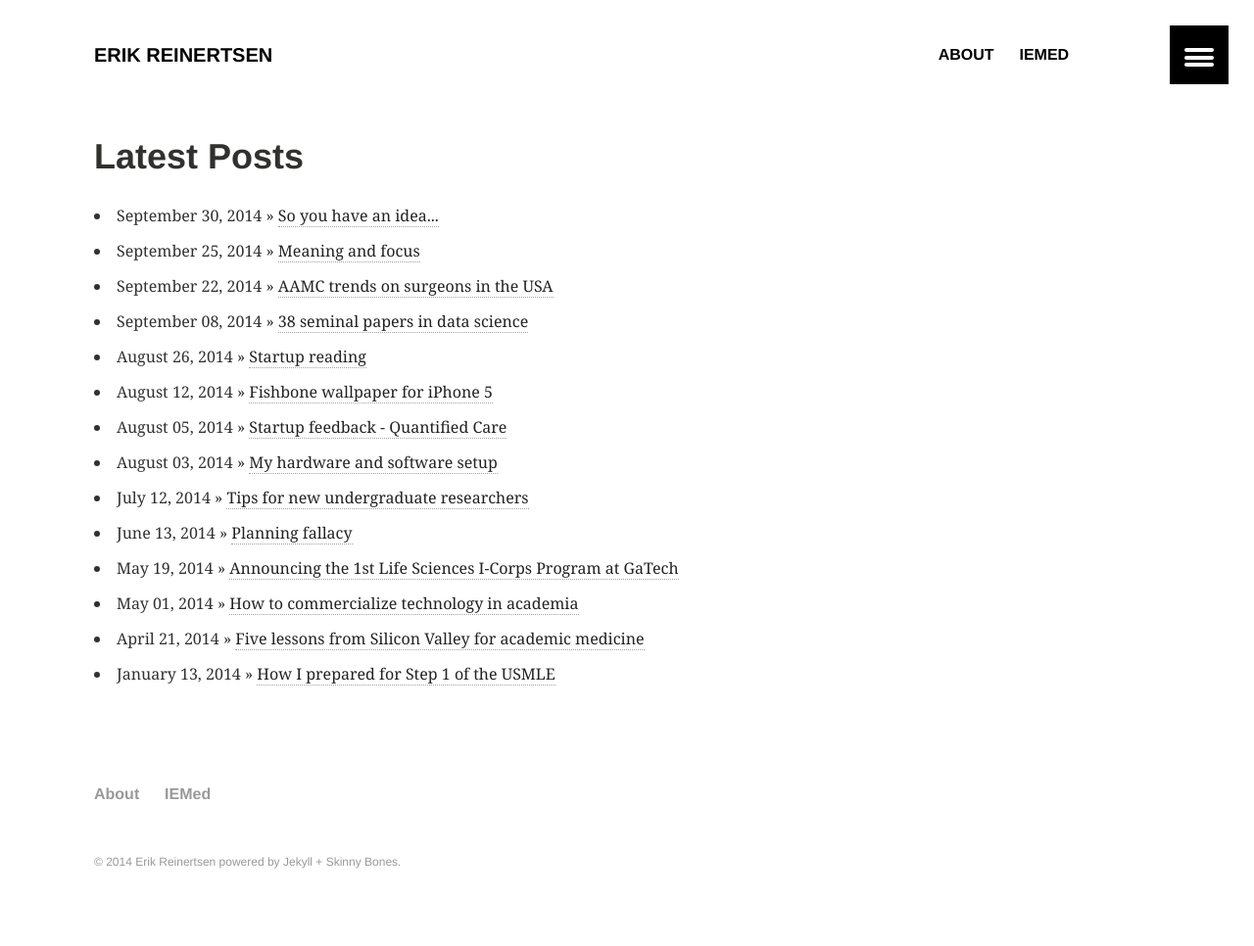
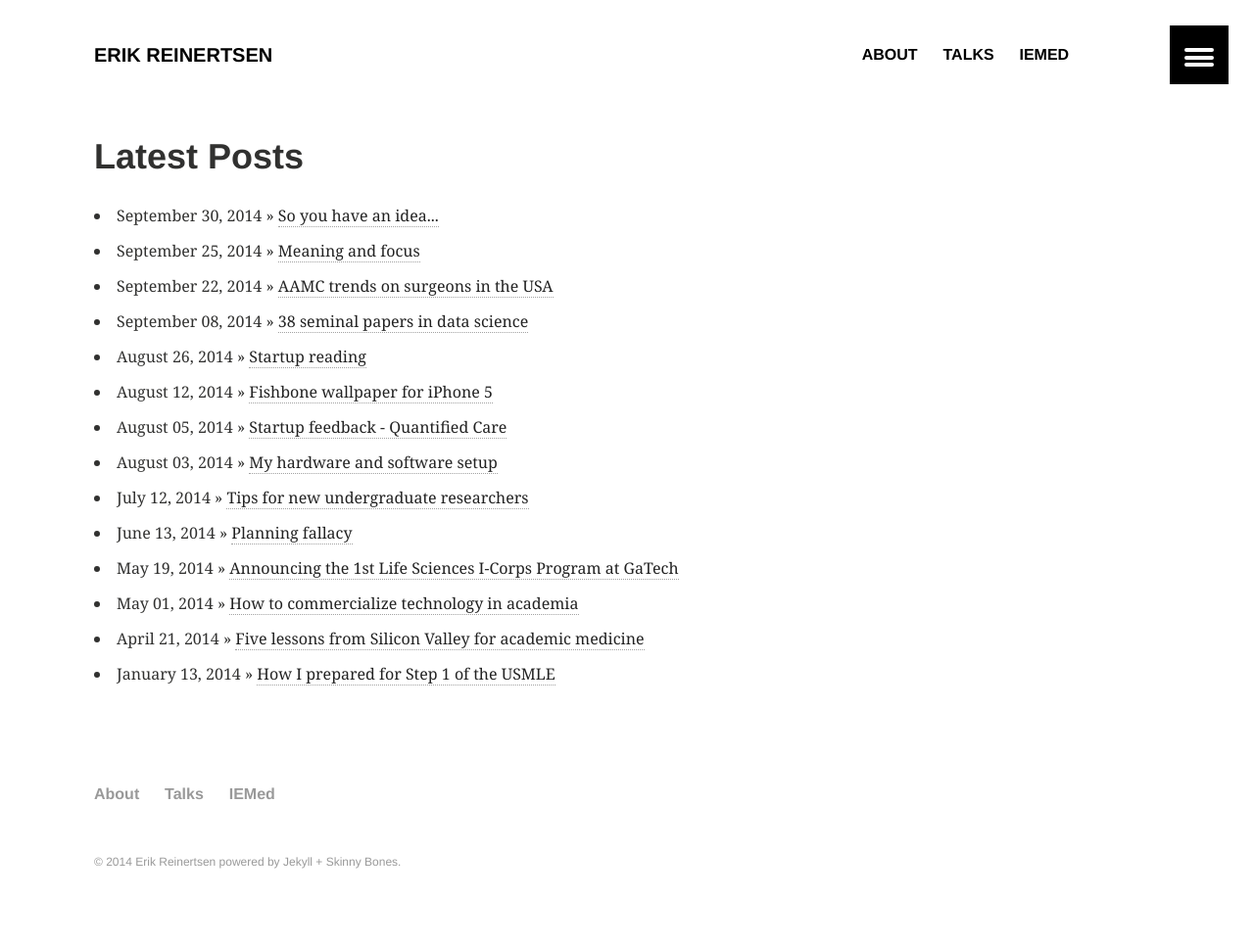
Before and after one commit to erikr/erikr.github.io, a Jekyll site: the page built from index.md, in a window 1280 px wide. Shown: the whole page at 98% size. Built offline with Jekyll 4.4.1, drawn with Linux system fonts in a browser that asks for light colours; nearby versions of some CDN libraries.

Commit message:
Added talks and assets

```diff
--- a/_data/footer.yml
+++ b/_data/footer.yml
@@ -4,6 +4,10 @@
   url: /about/
   image:
 
+- title: Talks
+  url: /talks/
+  image:
+
 - title: IEMed
   url: /iemed/
   image:
--- a/_data/navigation.yml
+++ b/_data/navigation.yml
@@ -4,6 +4,10 @@
   url: /about/
   image:
 
+- title: Talks
+  url: /talks/
+  image:
+
 - title: IEMed
   url: /iemed/
   image:
```
Also changed, not shown: talks.md (added, +13 -0 lines), 3 other files.
